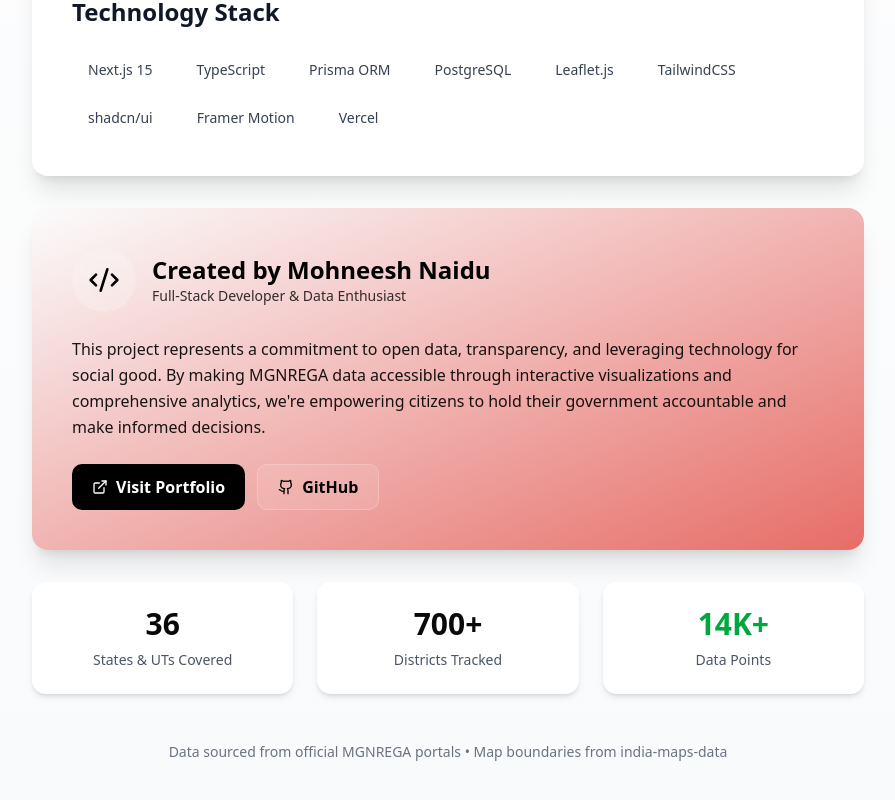
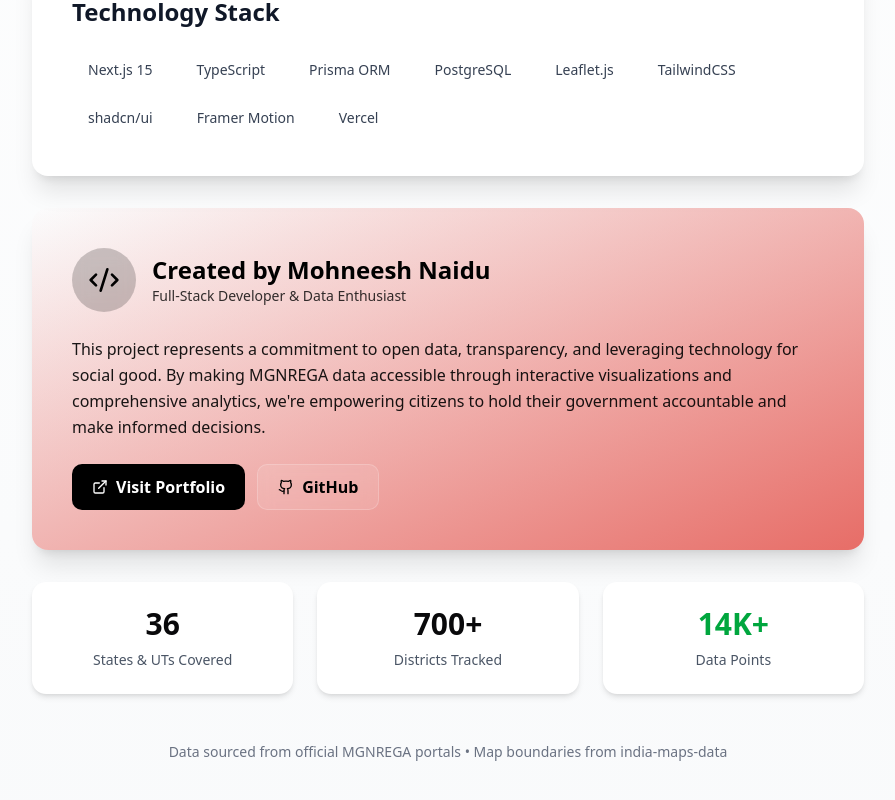
Before and after one commit to certainlyMohneeesh/mnrega-mah, a Next.js app: page /about in a window 1280 px wide. Shown: the part 914-1714 px from the top of the page, without its empty margins (192-1087 px from the left). Built offline with nearby package versions, Linux system fonts and the light colour scheme; no server answers.

Commit message:
fix: colour change

```diff
--- a/src/app/about/page.tsx
+++ b/src/app/about/page.tsx
@@ -106,7 +106,7 @@ export default function AboutPage() {
         {/* Creator Section */}
         <div className="bg-gradient-to-br from-accent-purple to-[#E76D67] rounded-2xl shadow-xl p-8 sm:p-10 text-white">
           <div className="flex items-center gap-4 mb-6">
-            <div className="w-16 h-16 rounded-full bg-white/20 backdrop-blur-sm flex items-center justify-center">
+            <div className="w-16 h-16 rounded-full bg-black/20 backdrop-blur-sm flex items-center justify-center">
               <Code2 className="w-8 h-8 text-black" />
             </div>
             <div>
```
